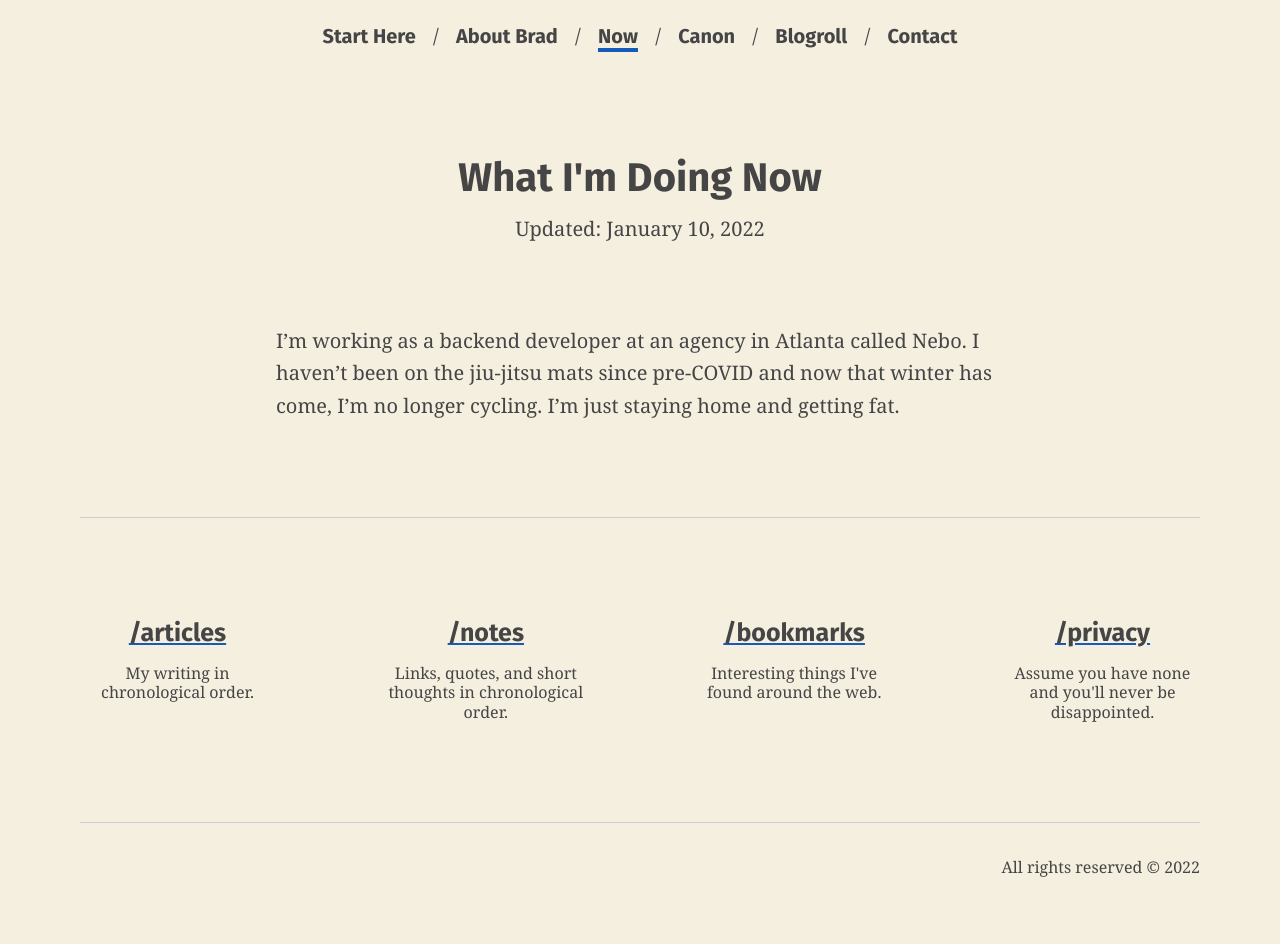
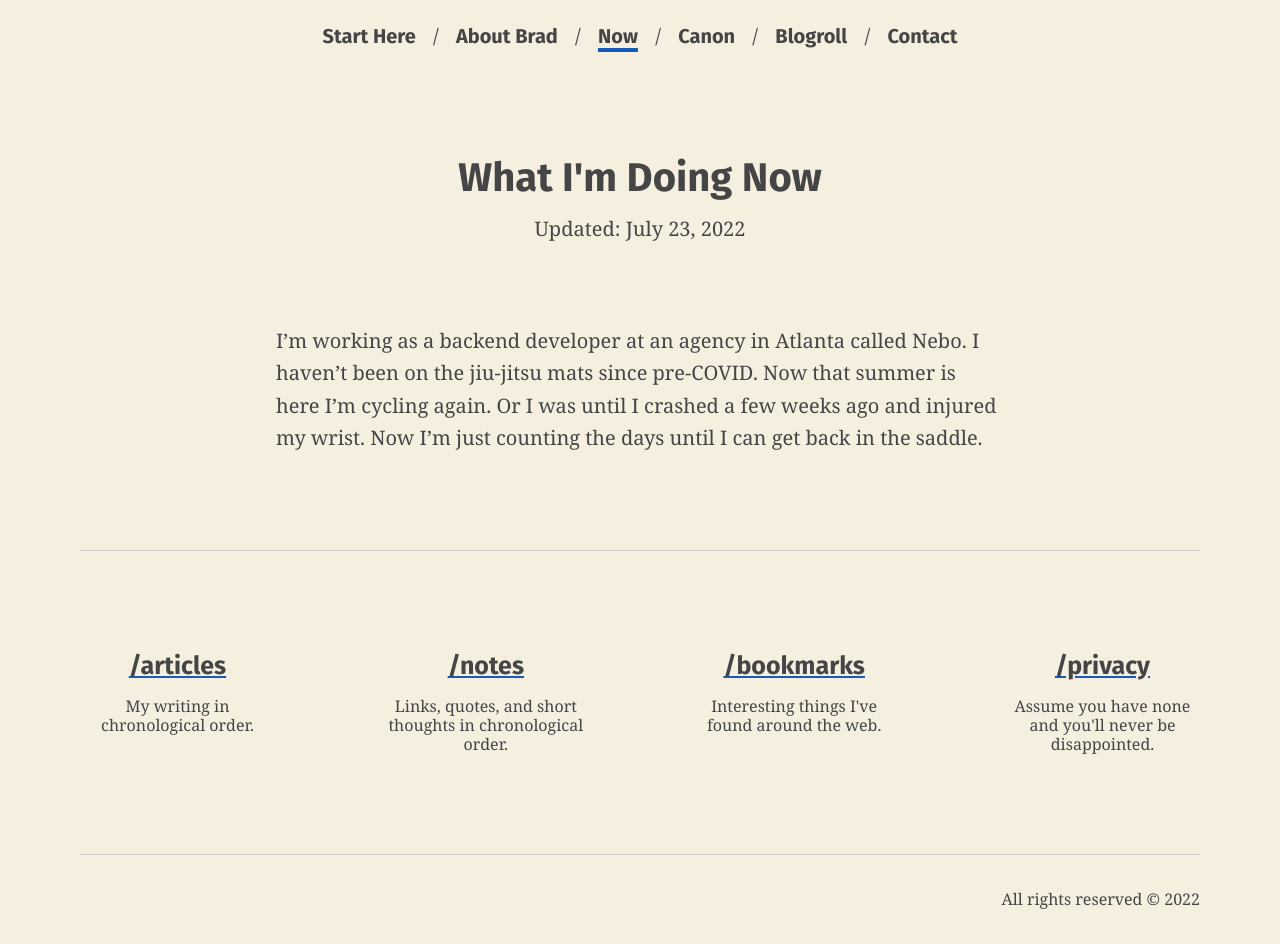
Before and after one commit to bradonomics/bradonomics.com, a Jekyll site: the page built from _pages/now.md, in a window 1280 px wide. Built offline with Jekyll 4.4.1, drawn with Linux system fonts in a browser that asks for light colours; before the commit the page ends 912 px from its top, so only the background shows below that.

Commit message:
Now update

```diff
--- a/_pages/now.md
+++ b/_pages/now.md
@@ -2,7 +2,7 @@
 title: What I'm Doing Now
 description:
 permalink: /now/
-last_modified_at: 2022-01-10
+last_modified_at: 2022-07-23
 ---
 
-I'm working as a backend developer at an agency in Atlanta called Nebo. I haven't been on the jiu-jitsu mats since pre-COVID and now that winter has come, I'm no longer cycling. I'm just staying home and getting fat.
+I'm working as a backend developer at an agency in Atlanta called Nebo. I haven't been on the jiu-jitsu mats since pre-COVID. Now that summer is here I'm cycling again. Or I was until I crashed a few weeks ago and injured my wrist. Now I'm just counting the days until I can get back in the saddle.
```
